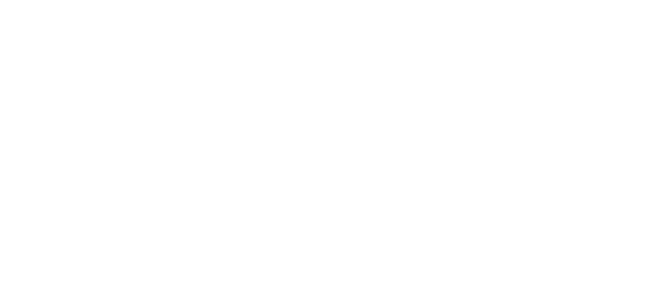
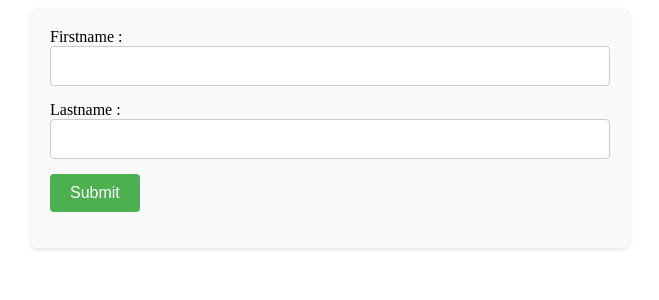
Before and after one commit to thomasandrei1991/Project2, a PHP site: page / in a window 1280 px wide. Before the commit the part shown is empty. Shown: the top 300 px of the page, without its empty margins (310-969 px from the left). Run offline with PHP 8.4, Linux system fonts and the light colour scheme; data that the repository does not hold is empty.

Commit message:
All files updated

```diff
--- a/index.html
+++ b/index.html
@@ -2,6 +2,7 @@
 <head>
     <meta charset="UTF-8">
     <meta name="viewport" content="width=device-width, initial-scale=1.0">
+    <link rel="stylesheet" href="style.css">
     <title>Document</title>
 </head>
 <body>
--- a/index.php
+++ b/index.php
@@ -1,3 +1,25 @@
+<html lang="en">
+<head>
+    <meta charset="UTF-8">
+    <meta name="viewport" content="width=device-width, initial-scale=1.0">
+    <link rel="stylesheet" href="style.css">
+    <title>Document</title>
+</head>
+<body>
+    <div class="form-container">
+        <form action="index.php" method="post">
+            <div class="text-container">
+                <label for="firstname">Firstname : </label>
+                <input type="text" id="firstname" name="firstname">
+                <label for="lastname">Lastname : </label>
+                <input type="text" id="lastname" name="lastname">
+                <input type="submit" value="Submit">
+            </div>
+        </form>
+    </div>
+</body>
+</html>
 <?php
-
+    echo $_POST["firstname"];
+    echo $_POST["lastname"];
 ?>
--- a/style.css
+++ b/style.css
@@ -0,0 +1,42 @@
+.form-container {
+    width: 100%;
+    max-width: 600px;
+    margin: 0 auto;
+    padding: 20px;
+    box-sizing: border-box;
+    background-color: #f9f9f9;
+    border-radius: 8px;
+    box-shadow: 0 2px 4px rgba(0, 0, 0, 0.1);
+}
+
+.body{
+    font-family: Arial, sans-serif;
+    background-color: darkgray;
+    font-size: 20;
+}
+input[type="text"], input[type="email"], textarea {
+    width: 100%;
+    padding: 10px;
+    margin-bottom: 15px;
+    border: 1px solid #ccc;
+    border-radius: 4px;
+    box-sizing: border-box;
+    font-size: 16px;
+}
+input[type="submit"] {
+    background-color: #4CAF50;
+    color: white;
+    padding: 10px 20px;
+    border: none;
+    border-radius: 4px;
+    cursor: pointer;
+    font-size: 16px;
+}
+
+.label {
+    display: block;
+    margin-bottom: 5px;
+    font-weight: bold;
+    font-size: 20;
+    font-family: Arial, Helvetica, sans-serif;
+}
```
